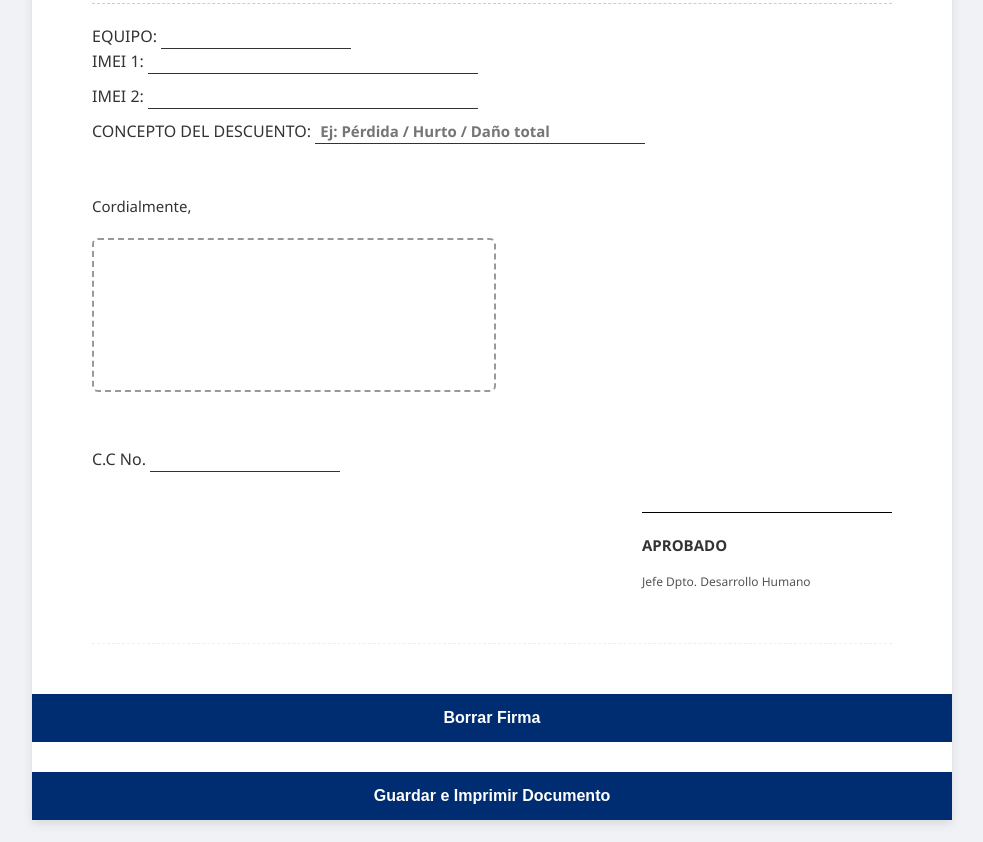
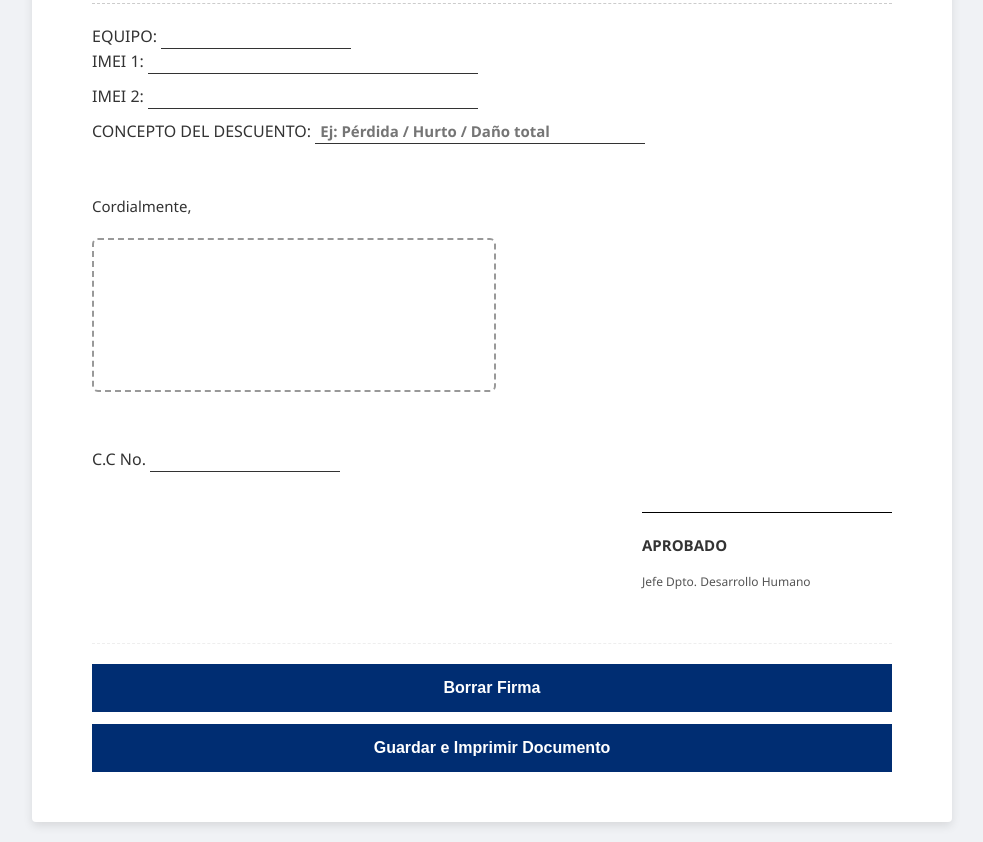
Before and after one commit to fajardo9502-dotcom/acta-descuentos-celulares, a plain HTML site: page index.html in a window 1280 px wide. Shown: the part 646-1488 px from the top of the page, without its empty margins (148-1131 px from the left). Drawn offline with nearby package versions, Linux system fonts and the light colour scheme.

Commit message:
arreglo botones

```diff
--- a/index.html
+++ b/index.html
@@ -89,12 +89,14 @@
                         <p style="font-size: 12px; color: #555;">Jefe Dpto. Desarrollo Humano</p>
                     </div>
                     <div style="clear: both;"></div>
-                </div> </div> <div style="margin-top: 40px; text-align: center; border-top: 1px dashed #eee; padding-top: 20px;" class="no-print">
+                </div> </div>
+            <div class="contenedor-botones no-print">
                 <button type="button" id="btnLimpiar">Borrar Firma</button>
                 <button type="submit" id="btnGuardar">Guardar e Imprimir Documento</button>
             </div>
 
-        </div> </form>
+        </div>
+    </form>
 
     <script src="https://cdnjs.cloudflare.com/ajax/libs/html2canvas/1.4.1/html2canvas.min.js"></script>
     <script src="https://cdnjs.cloudflare.com/ajax/libs/jspdf/2.5.1/jspdf.umd.min.js"></script>
--- a/styles.css
+++ b/styles.css
@@ -92,12 +92,7 @@ input[type="text"]:focus {
     border-radius: 0px !important; /* Totalmente cuadrado */
     cursor: pointer !important;
 
-    /* TRUCO PARA IR DE BORDE A BORDE */
-    display: block !important;
-    width: calc(100% + 120px) !important;
-    margin: 30px -60px 0 -60px !important; /* Se pega a las orillas */
 
-    transition: background-color 0.2s;
 }
 
 #btnLimpiar:hover {
@@ -115,10 +110,6 @@ input[type="text"]:focus {
     border-radius: 0px !important; /* Totalmente recto en las esquinas */
     cursor: pointer !important;
 
-    /* EL TRUCO MÁGICO PARA IR DE BORDE A BORDE: */
-    display: block !important;
-    width: calc(100% + 120px) !important; /* Suma los 60px de margen izquierdo y derecho */
-    margin: 30px -60px -50px -60px !important; /* Jala el botón hacia los extremos y abajo */
 
     transition: background-color 0.2s;
 }
@@ -133,3 +124,31 @@ input[type="text"]:focus {
     .contenedor { box-shadow: none; padding: 0; }
     .no-print, button, #btnLimpiar, #btnGuardar { display: none !important; } /* Oculta todo en el PDF */
 }
+/* Esta es la clase que ahora controla al div que acabamos de modificar */
+.contenedor-botones {
+    max-width: 820px;         /* Limita el ancho para que sea igual al Proyecto 1 */
+    margin: 40px auto 0 auto; /* Centra la caja en la hoja y la separa de las firmas */
+    display: flex;
+    flex-direction: column;   /* Pone un botón debajo del otro */
+    gap: 12px;                /* Deja un espacio limpio entre los dos botones */
+    border-top: 1px dashed #eee; /* Mantiene la línea punteada sutil que tenías arriba */
+    padding-top: 20px;
+}
+
+/* Este estilo le da tu toque corporativo a ambos botones */
+.contenedor-botones button {
+    width: 100% !important;   /* Ahora el 100% se acopla a los 420px de la caja */
+    background-color: #002d72 !important; /* Tu azul oficial */
+    color: white !important;
+    border: none !important;
+    padding: 15px 0 !important;
+    font-size: 16px !important;
+    font-weight: bold !important;
+    border-radius: 0px !important; /* Totalmente cuadrados */
+    cursor: pointer !important;
+}
+
+/* Efecto visual cuando pasas el mouse (Opcional pero se ve pro) */
+.contenedor-botones button:hover {
+    background-color: #001f54 !important;
+}
```
